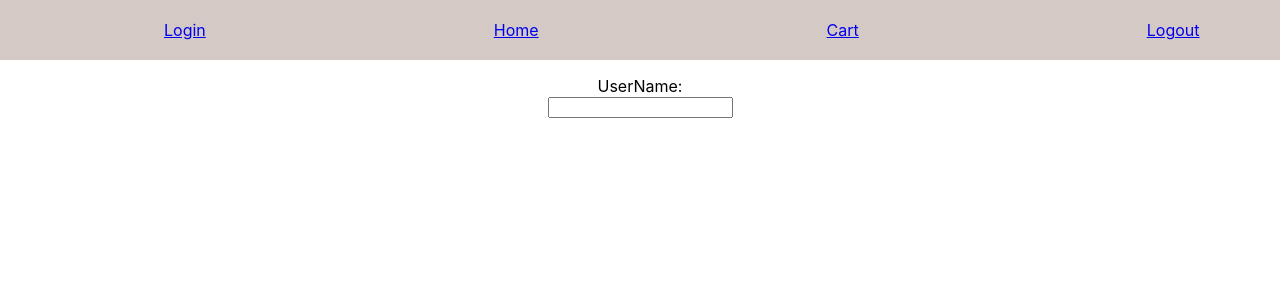
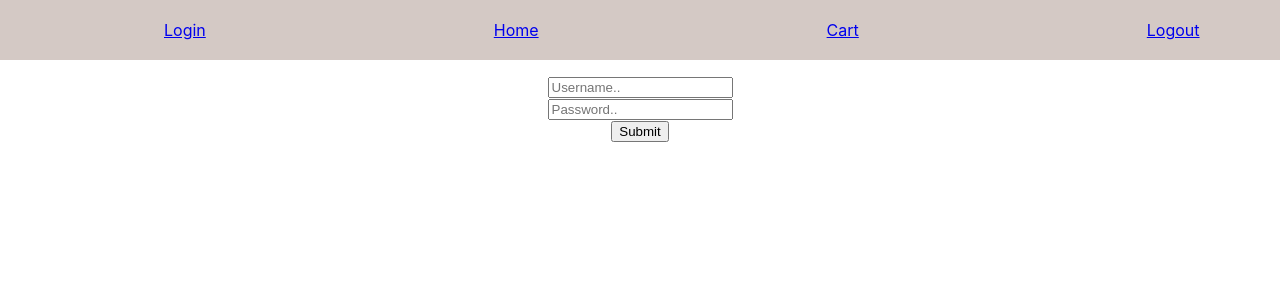
Before and after one commit to AshokBavisetti/Ecom, a React (Create React App) app: page / in a window 1280 px wide. Shown: the top 300 px of the page. Built offline with nearby package versions, Linux system fonts and the light colour scheme.

Commit message:
added by vishu1

```diff
--- a/package.json
+++ b/package.json
@@ -10,7 +10,7 @@
     "react": "^18.2.0",
     "react-dom": "^18.2.0",
     "react-router-dom": "^6.16.0",
-    "react-scripts": "5.0.1",
+    "react-scripts": "^5.0.1",
     "web-vitals": "^2.1.4"
   },
   "scripts": {
--- a/src/App.js
+++ b/src/App.js
@@ -1,5 +1,5 @@
 import React from 'react';
-import './App.css';
+
 import { BrowserRouter as Router, Routes, Route } from 'react-router-dom';
 import Login from './Component/Login/Login';
 import Home from './Component/Homepage/Home';
--- a/src/Component/Login/Login.js
+++ b/src/Component/Login/Login.js
@@ -1,18 +1,36 @@
-import React from 'react'
-
-const Login = () => {
-  return (
-    <div>
-<center>
-    <form>
-        <label>UserName:</label><br/>
-        <input type="" />
-    </form>
-</center>
+import React, {useState} from 'react'
 
 
+function Login() {
+
+  const  [data, setData]= useState({
+    username:'', password:''
+  })
+
+  const {username,password}=data
+
+  const changeHandler=e=>{
+    setData({...data, [e.target.name]:[e.target.value]})
+  }
+  const submitHandler=e=>{
+    e.preventDefault();
+    console.log(data)
+  }
+
+
+  return (
+    <div className="App">
+        <center>
+
+      <form onSubmit={submitHandler}>
+
+      <input type="text" name='username' value={username} onChange={changeHandler} placeholder='Username..' required ></input><br></br>
+      <input type="password" name='password' value={password} onChange={changeHandler}  placeholder='Password..'required></input><br></br>
+      <input type="submit" name='submit'></input>
+      </form>
+      </center>
     </div>
-  )
+  );
 }
 
-export default Login
+export default Login;
```
Also changed, not shown: 1 other file (tests, documents, lock files or other folders).
